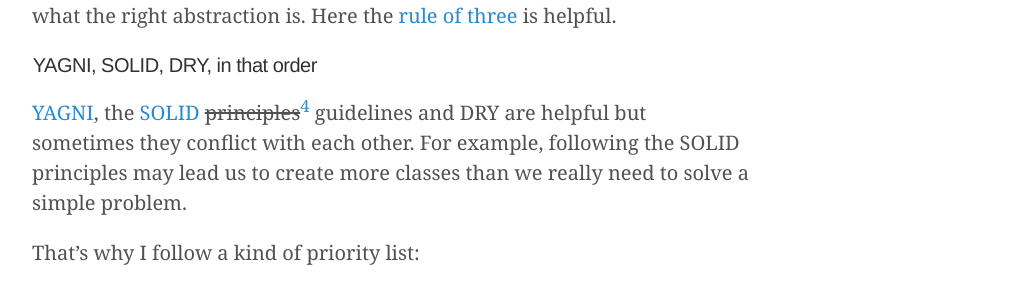
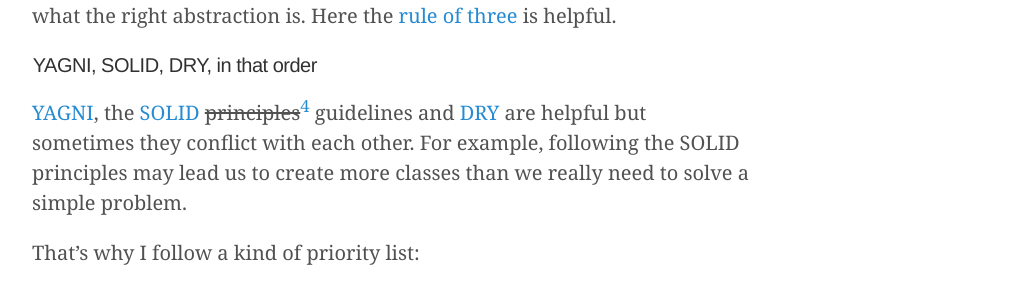
Before and after one commit to elitalon/elitalon.github.io, a Jekyll site: the page built from _posts/2023-09-02-always-be-gardening.md, in a window 1280 px wide and 900 px high, scrolled down 8240 px. Shown: the part 161-454 px from the top of the window, without its empty margins (248-1271 px from the left). Built offline with Jekyll 4.4.1, drawn with Linux system fonts in a browser that asks for light colours; part of the change alters nothing that is shown.

```diff
--- a/_posts/2023-09-02-always-be-gardening.md
+++ b/_posts/2023-09-02-always-be-gardening.md
@@ -144,7 +144,7 @@ That said, I would like to share two general guidelines that influence how I des
 I'm fine with duplicated code to a certain extent. Sometimes it's crystal clear that a piece of logic will be useful in other parts of the code. But sometimes a solution is quite specific to a context and it's difficult to tell what the right abstraction is. Here the [rule of three](https://en.wikipedia.org/wiki/Rule_of_three_(computer_programming)) is helpful.
 
 #### YAGNI, SOLID, DRY, in that order
-[YAGNI](https://en.wikipedia.org/wiki/You_aren%27t_gonna_need_it), the [SOLID](https://en.wikipedia.org/wiki/SOLID) ~~principles~~[^4] guidelines and DRY are helpful but sometimes they conflict with each other. For example, following the SOLID principles may lead us to create more classes than we really need to solve a simple problem.
+[YAGNI](https://en.wikipedia.org/wiki/You_aren%27t_gonna_need_it), the [SOLID](https://en.wikipedia.org/wiki/SOLID) ~~principles~~[^4] guidelines and [DRY](https://en.wikipedia.org/wiki/Don%27t_repeat_yourself) are helpful but sometimes they conflict with each other. For example, following the SOLID principles may lead us to create more classes than we really need to solve a simple problem.
 
 That's why I follow a kind of priority list:
 
```
